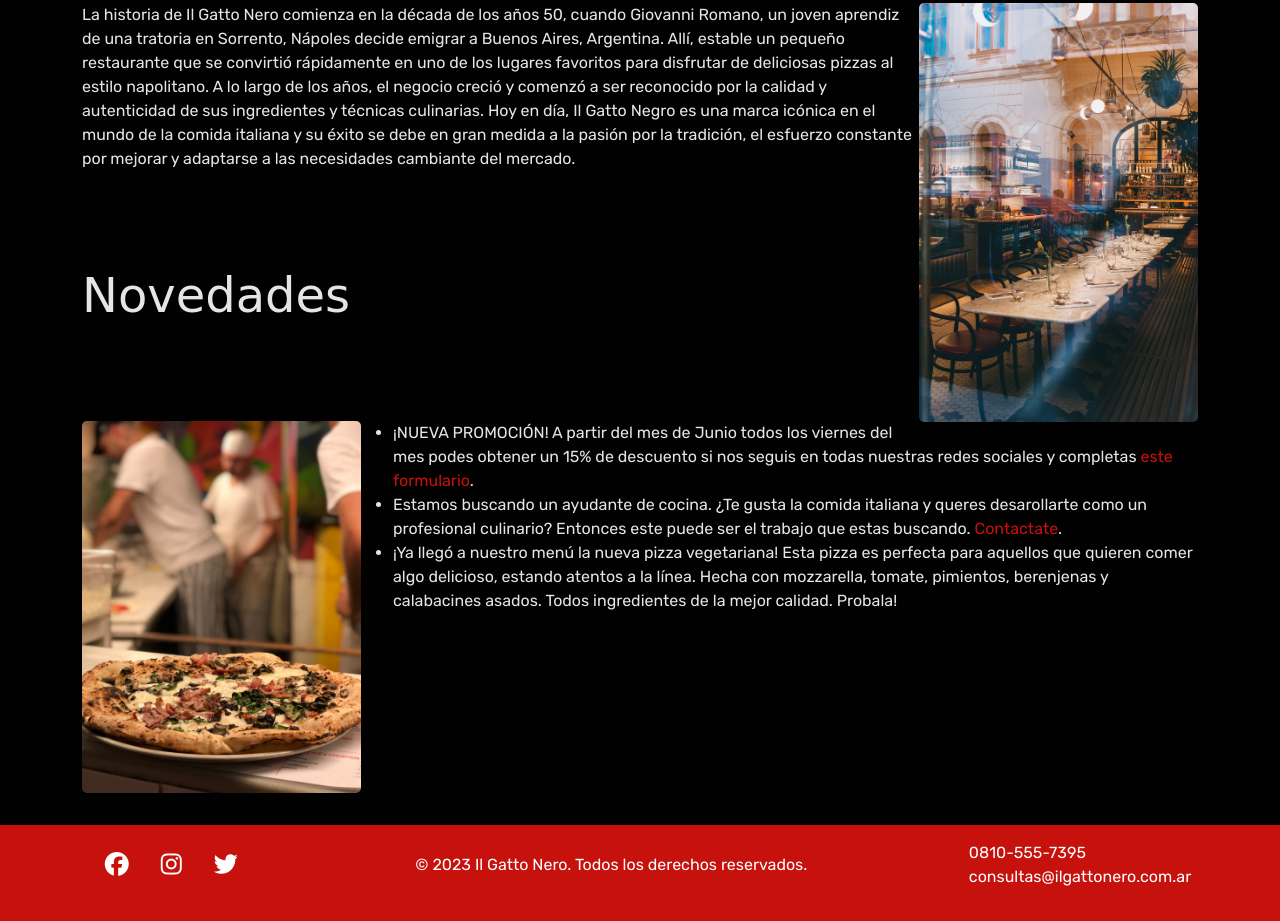
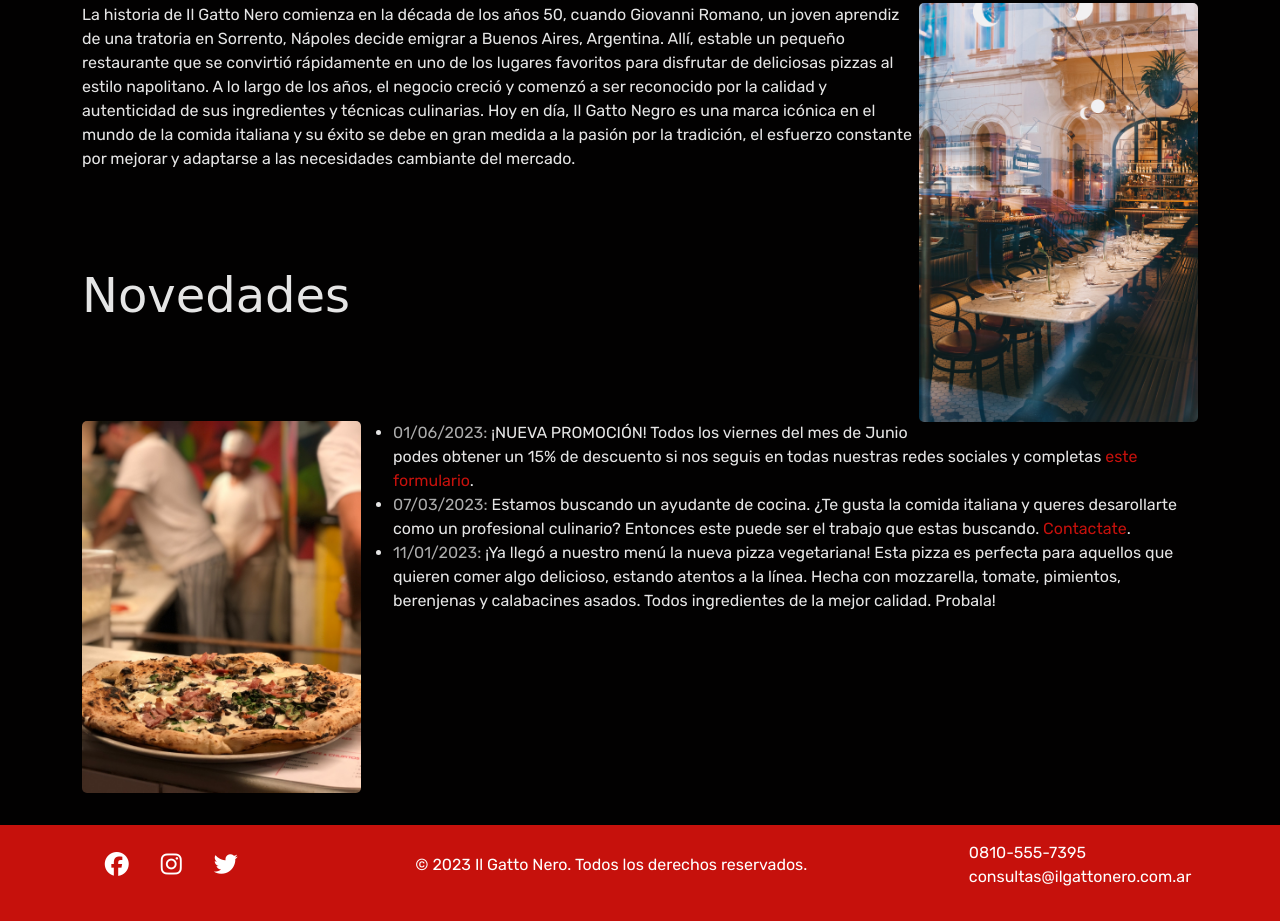
Before and after one commit to lufran-10/Proyecto-UTN-BA, a plain HTML site: page conocemas.html in a window 1280 px wide. Shown: the part 627-1548 px from the top of the page. Drawn offline with nearby package versions, Linux system fonts and the light colour scheme; a web font is replaced by a local one.

```diff
--- a/conocemas.html
+++ b/conocemas.html
@@ -5,7 +5,7 @@
   <meta http-equiv="X-UA-Compatible" content="IE=edge">
   <meta name="viewport" content="width=device-width, initial-scale=1.0">
   <link href="https://cdn.jsdelivr.net/npm/bootstrap@5.3.0-alpha3/dist/css/bootstrap.min.css" rel="stylesheet" integrity="sha384-KK94CHFLLe+nY2dmCWGMq91rCGa5gtU4mk92HdvYe+M/SXH301p5ILy+dN9+nJOZ" crossorigin="anonymous">
-  <link rel="stylesheet" href="./css/styleindex.css">
+  <link rel="stylesheet" href="./css/styles.css">
   <script src="https://cdn.jsdelivr.net/npm/bootstrap@5.3.0-alpha3/dist/js/bootstrap.bundle.min.js" integrity="sha384-ENjdO4Dr2bkBIFxQpeoTz1HIcje39Wm4jDKdf19U8gI4ddQ3GYNS7NTKfAdVQSZe" crossorigin="anonymous"></script>
   <script src="https://kit.fontawesome.com/9d8e8614fe.js" crossorigin="anonymous"></script>
   <title>Il Gatto Nero | Conocé más</title>
@@ -53,9 +53,9 @@
       <h2 class="my-5 py-5">Novedades</h2>
       <img class="w-25" src="./imagenes/pizzeriaCocina.jpg" alt="Imagen de empleados dentro de la cocina.">
       <ul>
-        <li>¡NUEVA PROMOCIÓN! A partir del mes de Junio todos los viernes del mes podes obtener un 15% de descuento si nos seguis en todas nuestras redes sociales y completas <a href="#">este formulario</a>.</li>
-        <li>Estamos buscando un ayudante de cocina. ¿Te gusta la comida italiana y queres desarollarte como un profesional culinario? Entonces este puede ser el trabajo que estas buscando. <a href="./contacto.html">Contactate</a>.</li>
-        <li>¡Ya llegó a nuestro menú la nueva pizza vegetariana! Esta pizza es perfecta para aquellos que quieren comer algo delicioso, estando atentos a la línea. Hecha con mozzarella, tomate, pimientos, berenjenas y calabacines asados. Todos ingredientes de la mejor calidad. Probala!</li>
+        <li><span class="fecha">01/06/2023: </span>¡NUEVA PROMOCIÓN! Todos los viernes del mes de Junio podes obtener un 15% de descuento si nos seguis en todas nuestras redes sociales y completas <a href="#">este formulario</a>.</li>
+        <li><span class="fecha">07/03/2023: </span>Estamos buscando un ayudante de cocina. ¿Te gusta la comida italiana y queres desarollarte como un profesional culinario? Entonces este puede ser el trabajo que estas buscando. <a href="./contacto.html">Contactate</a>.</li>
+        <li><span class="fecha">11/01/2023: </span>¡Ya llegó a nuestro menú la nueva pizza vegetariana! Esta pizza es perfecta para aquellos que quieren comer algo delicioso, estando atentos a la línea. Hecha con mozzarella, tomate, pimientos, berenjenas y calabacines asados. Todos ingredientes de la mejor calidad. Probala!</li>
       </ul>
     </section>
   </main>
--- a/css/styleindex.css
+++ b/css/styles.css
@@ -110,6 +110,10 @@ h2 {
   text-decoration: none;
 }
 
+.fecha {
+  opacity: 0.75;
+}
+
 .direcciones p {
   color: #E5E5E5;
 }
```
Also changed, not shown: Contacto.html (+1 -1 lines), index.html (+6 -8 lines), locales.html (+1 -1 lines), menu.html (+1 -1 lines), Imagenes/promoHappyHour.png (added), Imagenes/promoPedidosYa.png (added), Imagenes/promoRedSocial.png (added).
